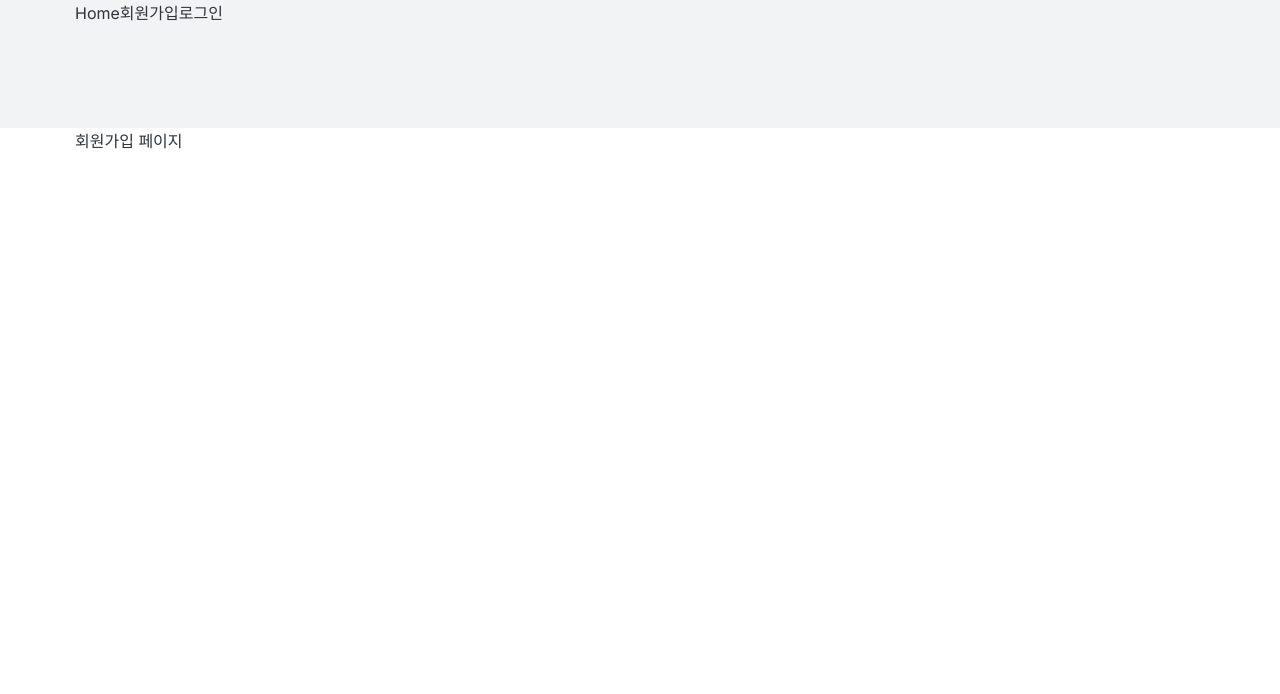
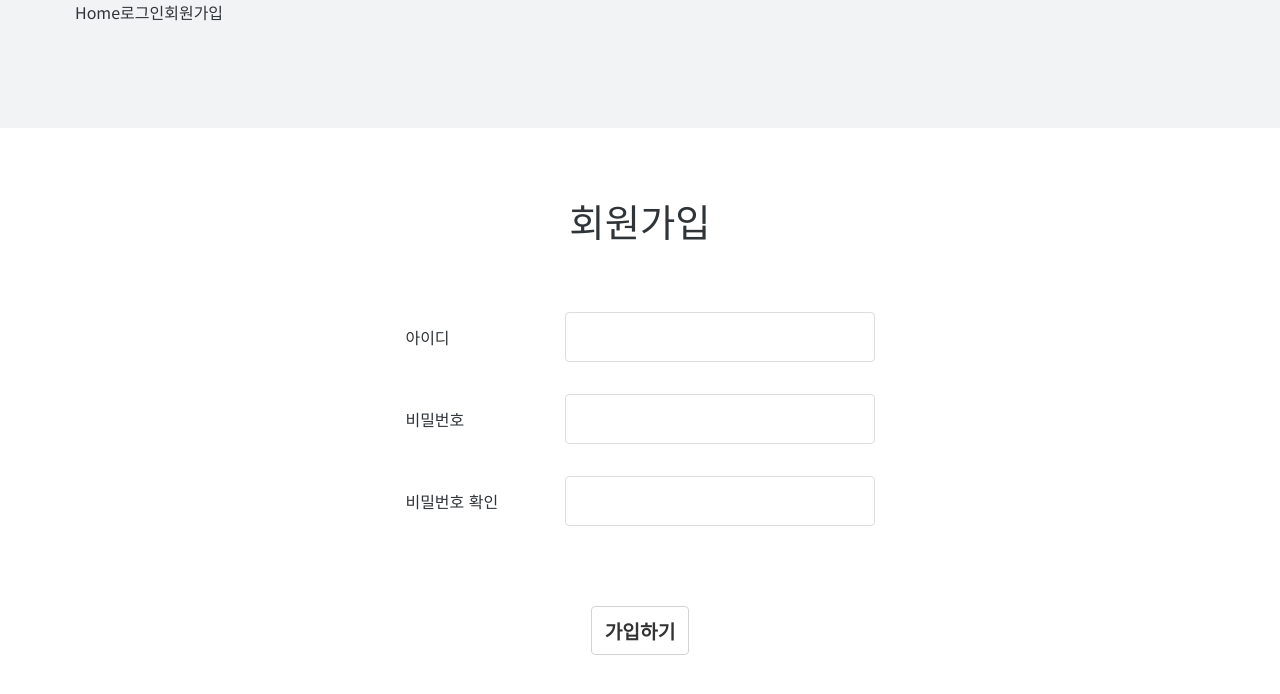
Before and after one commit to KimByeongHwa/sportwon, a Next.js app: page /signup in a window 1280 px wide. Shown: the top 694 px of the page. Built offline with nearby package versions, Linux system fonts and the light colour scheme.

Commit message:
Feat: 회원가입 입력 폼 UI 완성

```diff
--- a/app/Banner.tsx
+++ b/app/Banner.tsx
@@ -10,6 +10,9 @@ const Wrapper = styled.div`
   height: 28rem;
   background-image: url('banner.jpg');
   background-position: center;
+  background-repeat: no-repeat;
+  border-radius: 4px;
+  margin: 2rem 0;
 `
 
 export default Banner
--- a/app/Header.tsx
+++ b/app/Header.tsx
@@ -1,15 +1,15 @@
 import React from 'react'
-import Inner from '@/styles/Inner'
 import styled from 'styled-components'
 import Link from 'next/link'
+import Inner from '@/styles/Inner'
 
 function Header() {
   return (
     <Container>
       <Inner>
         <Link href="/">Home</Link>
+        <Link href="/login">로그인</Link>
         <Link href="/signup">회원가입</Link>
-        <Link href="/login">로그인</Link>
       </Inner>
     </Container>
   )
--- /dev/null
+++ b/app/components/CustomButton.tsx
@@ -0,0 +1,47 @@
+import React, { ReactElement } from 'react'
+import styled, { css } from 'styled-components'
+
+interface ButtonProps {
+  children: string
+  color?: string
+  background?: string
+  outline?: boolean
+}
+
+function CustomButton({
+  children,
+  color,
+  background,
+  outline,
+}: ButtonProps): ReactElement {
+  return (
+    <>
+      <StyledButton color={color} background={background} outline={outline}>
+        {children}
+      </StyledButton>
+    </>
+  )
+}
+
+const StyledButton = styled.button<ButtonProps>`
+  cursor: pointer;
+  outline: none;
+  border: none;
+  border-radius: 4px;
+  font-weight: 600;
+  font-size: 1.2rem;
+  padding: 0.6rem 0.8rem;
+
+  color: ${(props) => props.color || '#333'};
+  background: ${(props) => props.background || 'white'};
+
+  ${(props) =>
+    props.outline &&
+    css`
+      color: #333;
+      background: white;
+      border: 1px solid lightgray;
+    `};
+`
+
+export default CustomButton
--- /dev/null
+++ b/app/components/CustomInput.tsx
@@ -0,0 +1,25 @@
+import React from 'react'
+import styled from 'styled-components'
+
+function CustomInput() {
+  return (
+    <>
+      <StyledInput />
+    </>
+  )
+}
+
+const StyledInput = styled.input`
+  border: 1px solid rgb(221, 221, 221);
+  border-radius: 4px;
+  width: 18rem;
+  height: 2.2rem;
+  font-size: 1.2rem;
+  padding: 0.4rem 0.6rem;
+
+  :focus {
+    outline: none;
+  }
+`
+
+export default CustomInput
--- a/app/globals.css
+++ b/app/globals.css
@@ -1,6 +1,7 @@
 body {
   margin: 0;
   color: #2f3438;
+  font-family: 'Noto Sans KR', 'Roboto', sans-serif;
 }
 
 a {
--- a/app/layout.tsx
+++ b/app/layout.tsx
@@ -1,10 +1,9 @@
 'use client'
 
 import './globals.css'
-import { Inter } from 'next/font/google'
 import Header from './Header'
 
-const inter = Inter({ subsets: ['latin'] })
+const notoSansKoreanAndRoboto = 'font-notosanskr-roboto'
 
 export default function RootLayout({
   children,
@@ -13,7 +12,19 @@ export default function RootLayout({
 }) {
   return (
     <html lang="ko">
-      <body className={inter.className}>
+      <head>
+        <link rel="preconnect" href="https://fonts.googleapis.com" />
+        <link
+          rel="preconnect"
+          href="https://fonts.gstatic.com"
+          crossOrigin="anonymous"
+        />
+        <link
+          href="https://fonts.googleapis.com/css2?family=Noto+Sans+KR:wght@100;300;400;500;700;900&family=Roboto:wght@100;300;400;500;700;900&display=swap"
+          rel="stylesheet"
+        />
+      </head>
+      <body className={notoSansKoreanAndRoboto}>
         <Header />
         {children}
       </body>
--- a/app/login/page.tsx
+++ b/app/login/page.tsx
@@ -1,8 +1,8 @@
 'use client'
 
 import React from 'react'
+import styled from 'styled-components'
 import Inner from '@/styles/Inner'
-import styled from 'styled-components'
 
 function Login() {
   return (
--- a/app/page.tsx
+++ b/app/page.tsx
@@ -8,8 +8,10 @@ import Banner from './Banner'
 function Home() {
   return (
     <Container>
-      <Banner />
-      <Inner>Home</Inner>
+      <Inner>
+        <Banner />
+        Home
+      </Inner>
     </Container>
   )
 }
--- a/app/signup/page.tsx
+++ b/app/signup/page.tsx
@@ -1,13 +1,34 @@
 'use client'
 
 import React from 'react'
+import styled from 'styled-components'
 import Inner from '@/styles/Inner'
-import styled from 'styled-components'
+import CustomInput from '../components/CustomInput'
+import CustomButton from '../components/CustomButton'
 
 function SignUp() {
   return (
     <Container>
-      <Inner>회원가입 페이지</Inner>
+      <Inner>
+        <Title>회원가입</Title>
+        <Form>
+          <Line>
+            <List>아이디</List>
+            <CustomInput />
+          </Line>
+          <Line>
+            <List>비밀번호</List>
+            <CustomInput />
+          </Line>
+          <Line>
+            <List>비밀번호 확인</List>
+            <CustomInput />
+          </Line>
+          <ButtonWrapper>
+            <CustomButton outline>가입하기</CustomButton>
+          </ButtonWrapper>
+        </Form>
+      </Inner>
     </Container>
   )
 }
@@ -16,4 +37,32 @@ const Container = styled.div`
   width: 100%;
 `
 
+const Title = styled.div`
+  font-size: 2.4rem;
+  width: fit-content;
+  margin: 4rem auto;
+  font-weight: 500;
+`
+
+const Form = styled.div``
+
+const Line = styled.div`
+  display: flex;
+  align-items: center;
+  justify-content: center;
+  margin-bottom: 2rem;
+`
+
+const List = styled.span`
+  width: 10rem;
+  font-weight: 500;
+`
+
+const ButtonWrapper = styled.div`
+  display: flex;
+  align-items: center;
+  justify-content: center;
+  margin-top: 5rem;
+`
+
 export default SignUp
```
Also changed, not shown: styles/colors.ts (added, +13 -0 lines), .eslintrc.json.
